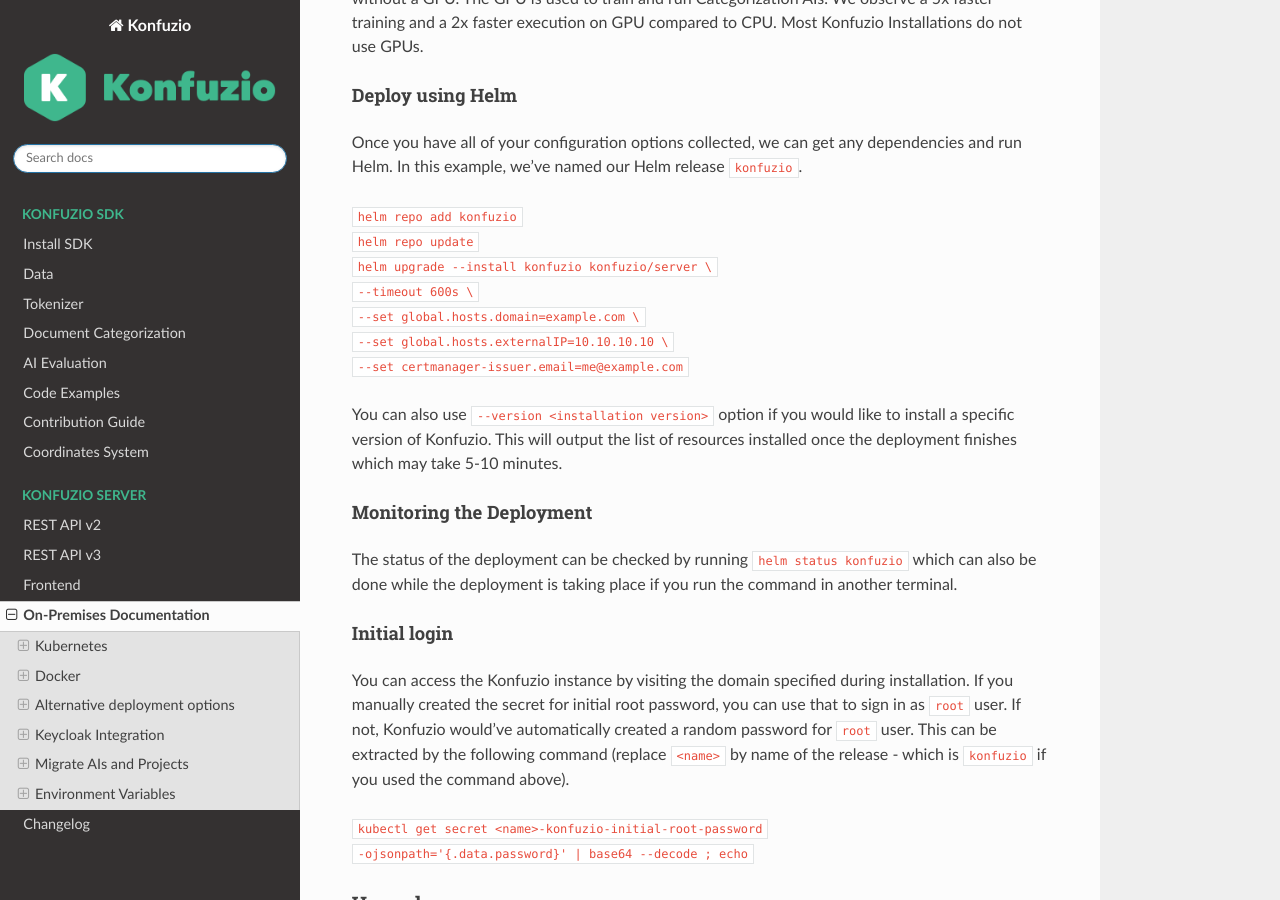
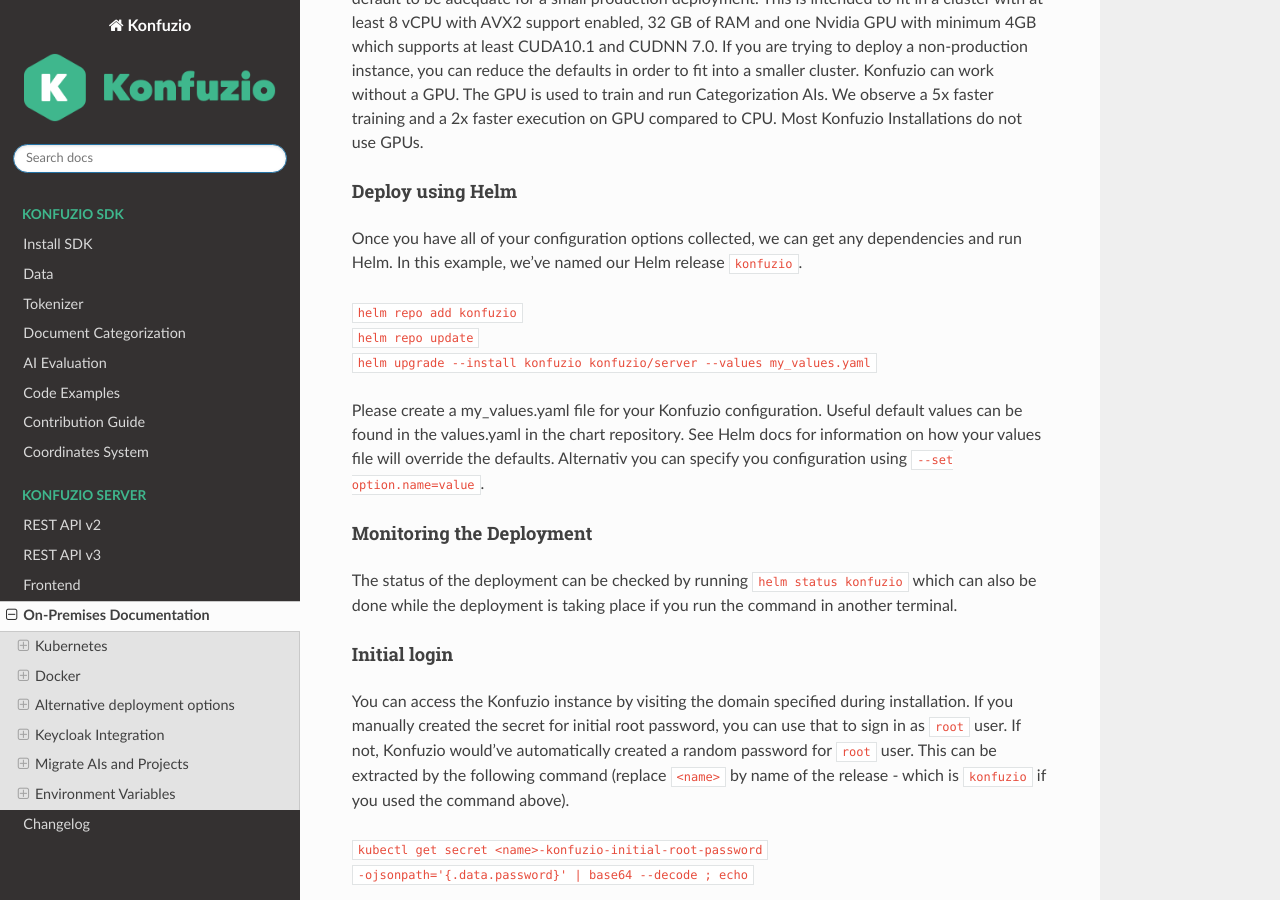
Before and after one commit to konfuzio-ai/konfuzio-sdk, a Sphinx documentation site: the page built from docs/web/on_premises.md, in a window 1280 px wide and 900 px high, scrolled down 3933 px. Built offline with Sphinx 7.4.7 and the Read the Docs theme 2.0.0, drawn with Linux system fonts in a browser that asks for light colours; some of the changed text lies outside the part shown.

Commit message:
Update on_premises.md

```diff
--- a/docs/web/on_premises.md
+++ b/docs/web/on_premises.md
@@ -56,9 +56,12 @@
 ### Deployment
 
 Before running `helm install`, you need to make some decisions about how you will run
-Konfuzio. Options can be specified using Helm's `--set option.name=value` command
+Konfuzio. Options can be specified using Helm's `--set option.name=value` or `--values=my_values.yaml` command
 line option. A complete list of command line options can be found [here](https://helm.sh/docs/helm/). This guide will
 cover required values and common options.
+
+Create a values.yaml file for your Konfuzio configuration. See Helm docs for information on how your values file will override the defaults.
+Useful default values can be found in the values.yaml in the chart repository.
 
 #### Selecting configuration options
 
@@ -170,15 +173,9 @@
 
 `helm repo add konfuzio`
 `helm repo update`
-`helm upgrade --install konfuzio konfuzio/server \`
-`--timeout 600s \`
-`--set global.hosts.domain=example.com \`
-`--set global.hosts.externalIP=10.10.10.10 \`
-`--set certmanager-issuer.email=me@example.com`
+`helm upgrade --install konfuzio konfuzio/server --values my_values.yaml`
 
-You can also use `--version <installation version>` option if you would like to install
-a specific version of Konfuzio. This will output the list of resources installed once the
-deployment finishes which may take 5-10 minutes.
+Please create a my_values.yaml file for your Konfuzio configuration. Useful default values can be found in the values.yaml in the chart repository. See Helm docs for information on how your values file will override the defaults. Alternativ you can specify you configuration using `--set option.name=value`.
 
 #### Monitoring the Deployment
 
```
